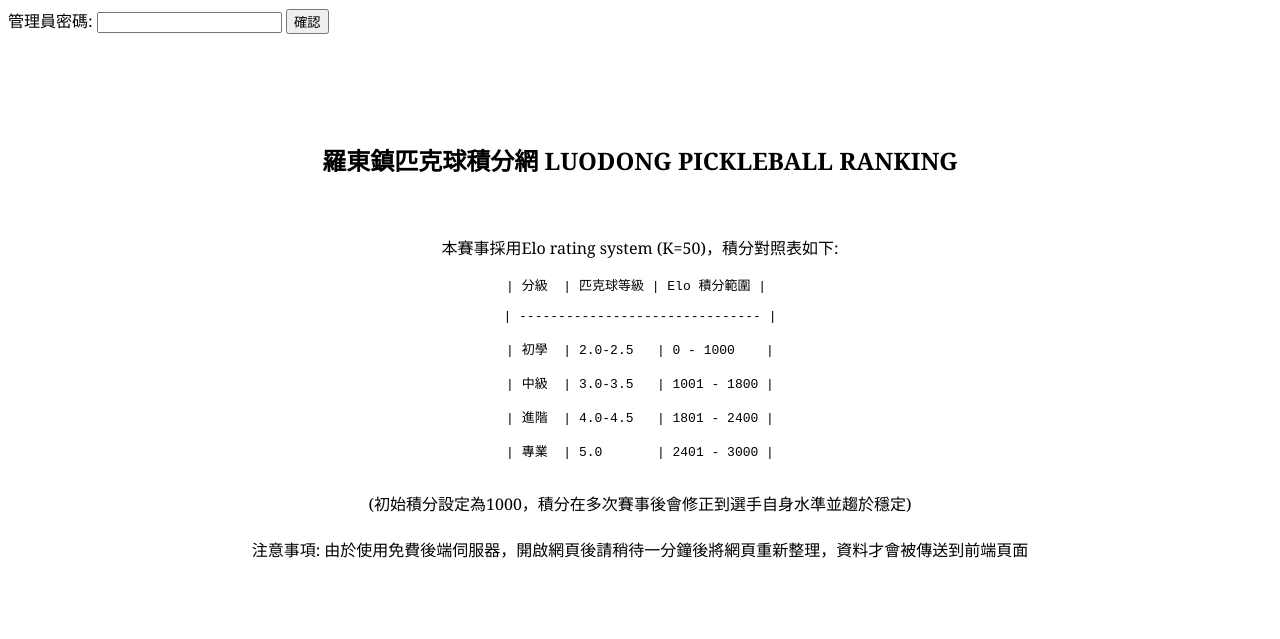
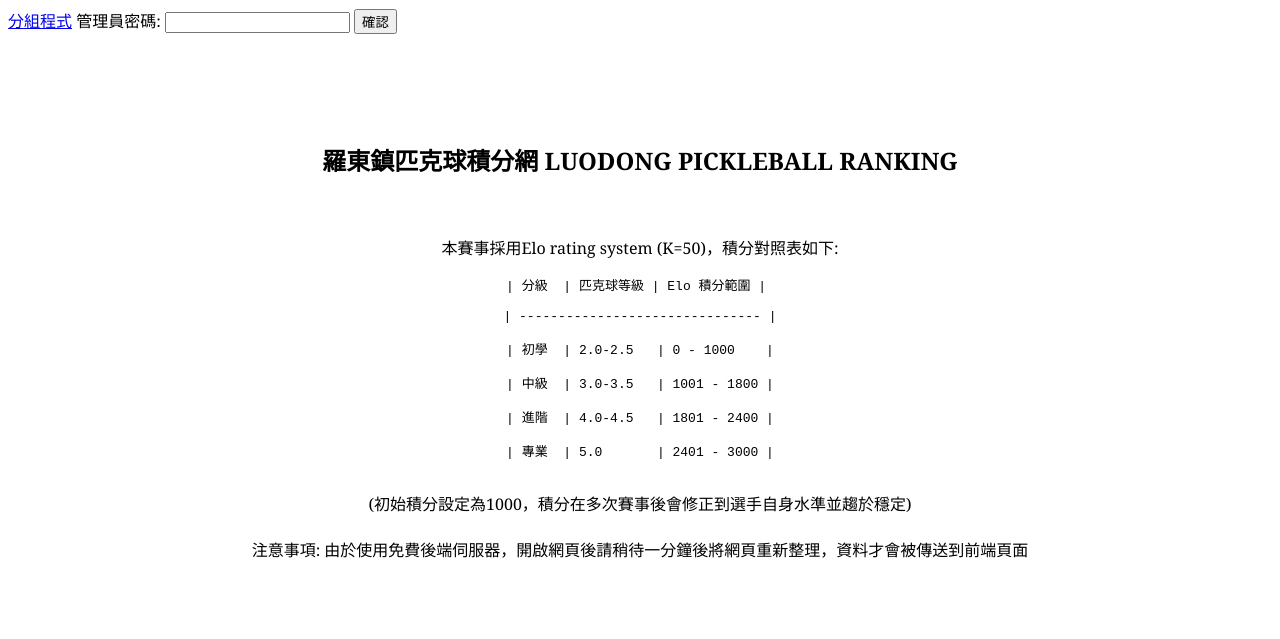
Before and after one commit to b04502057/PRS2, a website: page index.html in a window 1280 px wide. Shown: the top 639 px of the page. Drawn offline with Linux system fonts and the light colour scheme; no server answers.

Commit message:
Update index.html

```diff
--- a/index.html
+++ b/index.html
@@ -4,6 +4,7 @@
     <meta charset="UTF-8">
     <meta name="viewport" content="width=device-width, initial-scale=1.0">
     <title>羅東鎮匹克球積分網</title>
+    <a href="./group.html">分組程式</a>
     <style>
       p{
         text-align: center;
```
